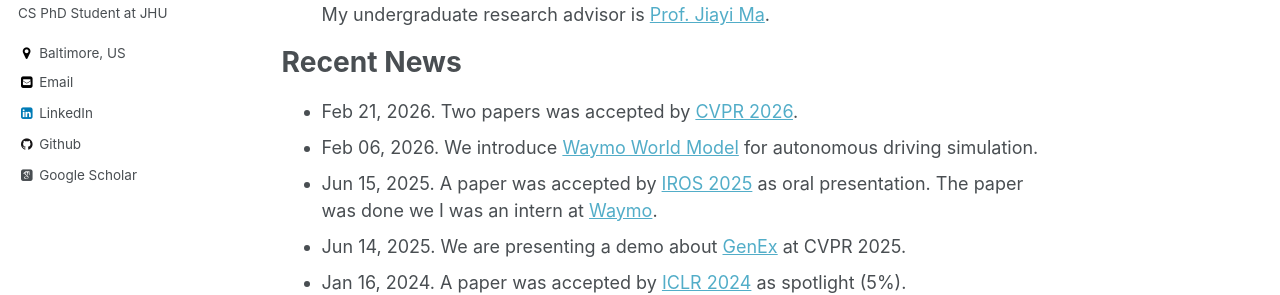
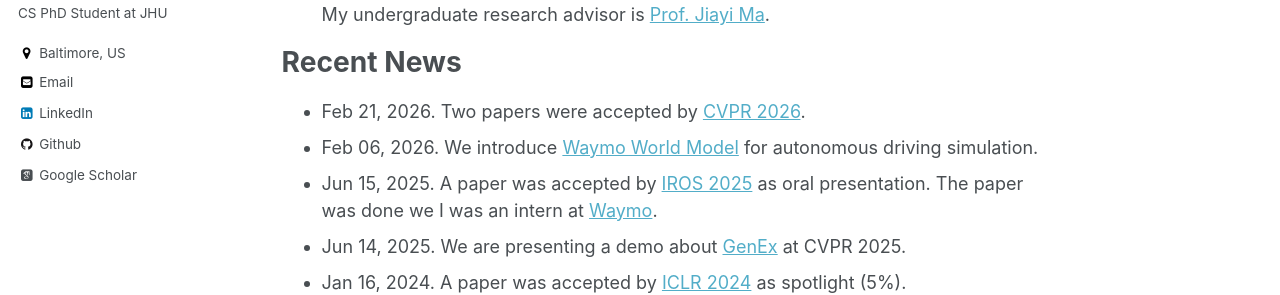
Before and after one commit to JiahaoPlus/JiahaoPlus.github.io, a Jekyll site: the page built from _pages/about.md, in a window 1280 px wide and 900 px high. Shown: the part 332-627 px from the top of the window. Built offline with Jekyll 4.4.1, drawn with Linux system fonts in a browser that asks for light colours; some web fonts are replaced.

Commit message:
update about

```diff
--- a/_pages/about.md
+++ b/_pages/about.md
@@ -18,10 +18,10 @@ I worked closely with [Prof. Alan Yuille](www.cs.jhu.edu/~ayuille/) and [Dr. Wei
 My undergraduate research advisor is [Prof. Jiayi Ma](https://sites.google.com/site/jiayima2013/).
 
 # Recent News
-* Feb 21, 2026. Two papers was accepted by [CVPR 2026](https://cvpr.thecvf.com/).
+* Feb 21, 2026. Two papers were accepted by [CVPR 2026](https://cvpr.thecvf.com/).
 * Feb 06, 2026. We introduce [Waymo World Model](https://waymo.com/blog/2026/02/the-waymo-world-model-a-new-frontier-for-autonomous-driving-simulation) for autonomous driving simulation.
 * Jun 15, 2025. A paper was accepted by [IROS 2025](https://www.iros25.org/) as oral presentation. The paper was done we I was an intern at [Waymo](https://waymo.com/).
-* Jun 14, 2025. We are presenting a demo about [GenEx](https://arxiv.org/abs/2412.09624) at CVPR 2025.
+* Jun 14, 2025. We are presenting a demo about [GenEx](https://generative-world-explorer.github.io/) at CVPR 2025.
 * Jan 16, 2024. A paper was accepted by [ICLR 2024](https://arxiv.org/abs/2306.08103) as spotlight (5%).
 * May 20, 2023. We are organizing the 2nd [OOD-CV](http://www.ood-cv.org/) workshop at [ICCV 2023](https://iccv2023.thecvf.com/).
 <!-- * Jul 03, 2022. [A paper was accepted by ECCV 2022](https://jiahaoplus.github.io/SAGA/saga.html). -->
```
